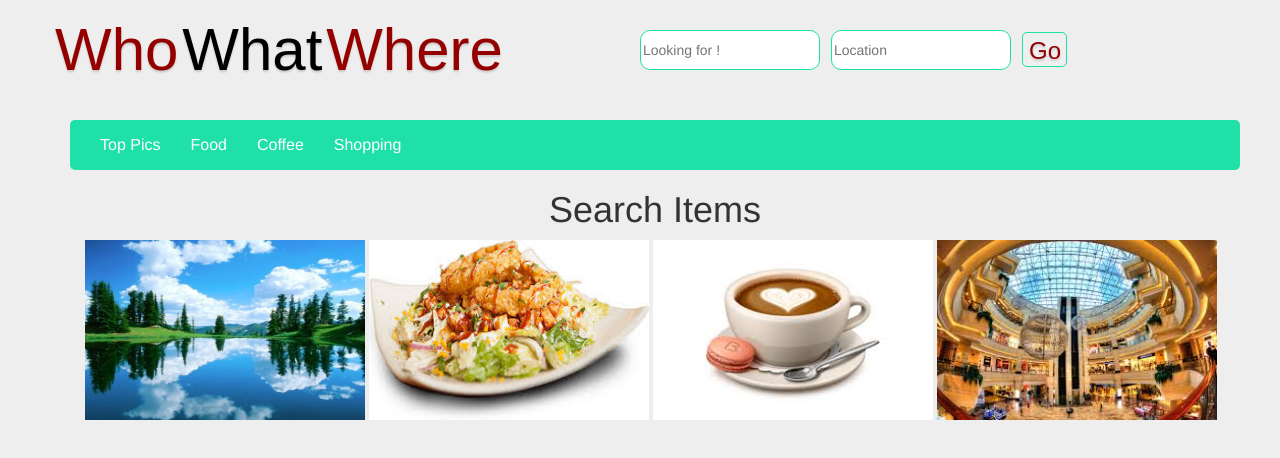
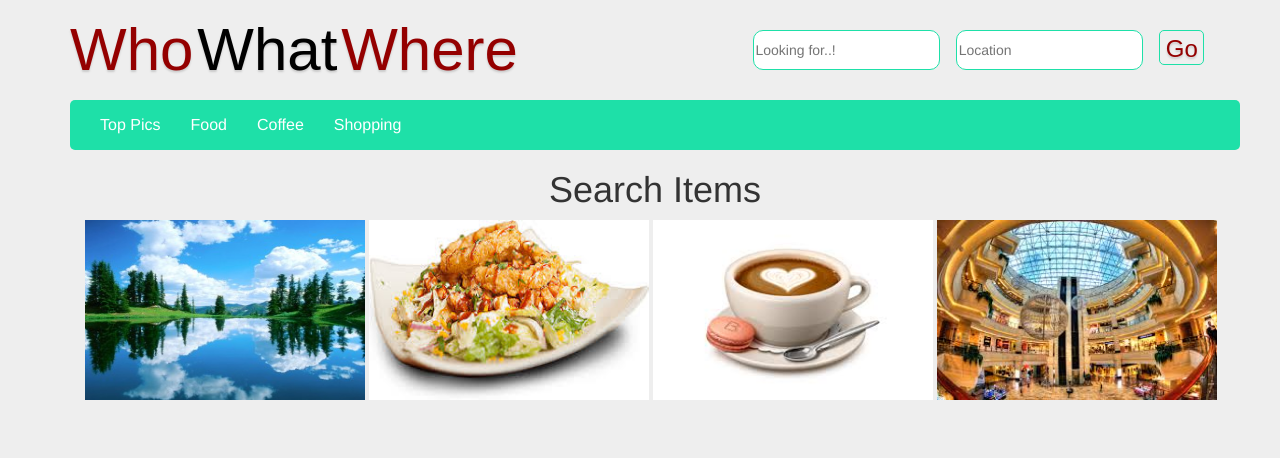
Before and after one commit to chiranjeevipotturu/WhoWhatWhere, a website: page build/index.html in a window 1280 px wide. Drawn offline with Linux system fonts and the light colour scheme; some packages are replaced by stand-ins of ours.

Commit message:
changed styles for go button

```diff
--- a/build/css/styles.css
+++ b/build/css/styles.css
@@ -20,15 +20,7 @@ body{
     text-shadow: 0px 2px 2px #cbcbcb;
 }
 
-.go-logo{
-    color: #940000;
-    font-family: 'Ubuntu', sans-serif;
-    font-weight: normal;
-    font-size: 24px;
-    text-shadow: 0px 2px 2px #cbcbcb;
-}
  .search-for{
-     width: 180px;
      height: 40px;
      border: 1px solid #1ee0a8;
      border-radius: 10px;
@@ -52,10 +44,6 @@ body{
     -o-box-shadow: 0 5px 15px rgba(0,0,0,.5);
     box-shadow: 0 5px 15px rgba(0,0,0,.5);
     background-color: #fff;
-}
-
-.header-con{
-	height: 120px;
 }
 
 .menus{
@@ -96,11 +84,6 @@ a{
     cursor: pointer;
 }
 
-.search-icons{
-    margin-top: -70px;
-    margin-left: 191px;
-}
-
 .button-style{
     height: 35px;
     width: 45px;
@@ -109,18 +92,17 @@ a{
     outline: none;
 }
 .button-place{
-    margin-top: -38px;
-    margin-left: 382px;
+    margin-top: 30px;
 }
-.search-box {
-    width: 500px;
-    min-width: 230px;
-    margin-top: 8px;
-    border-radius: 5px;
-    padding-right: 60px;
-    margin-right: 30px;
-    height: 74px;
+
+.go-logo{
+    color: #940000;
+    font-family: 'Ubuntu', sans-serif;
+    font-weight: normal;
+    font-size: 24px;
+    text-shadow: 0px 2px 2px #cbcbcb;
 }
+
 .default-image{
     width:280px;
     height:180px;
--- a/build/index.html
+++ b/build/index.html
@@ -1,7 +1,7 @@
 <!DOCTYPE html>
 <html ng-app="myApp" lang="en" >
 <head>
-    <title>3w</title>
+    <title>WWW</title>
     <meta name="viewport" content="initial-scale=1.0">
     <meta charset="utf-8">
     <script src="js/lib/jquery.js"></script>
@@ -20,43 +20,34 @@
 
 <!-- Header -->
 <div class="container">
+    <!--Main hedding-->
     <div class="row">
-        <div class="col-lg-6 col-md-6 col-sm-6 col-xs-6 header-con pull-left">
+        <div class="col-xs-12 col-sm-6 col-md-5 col-lg-5 pull-left">
             <span class="logo-who">Who</span>
             <span class="logo-what">What</span>
             <span class="logo-who">Where</span>
         </div>
-
-        <div class="row">
-            <div class="col-lg-6 col-md-6 col-sm-6 col-xs-6 pull-right">
-
-                <div>
-                    <input class="search-for"
-                           ng-model="query"
-                           placeholder="Looking for !">
-                    </input>
+        <!--Searcing inputs and go button-->
+        <div class="pull-right col-xs-12 col-sm-6 col-md-5 col-lg-5">
+            <div class="row">
+                <div class="col-xs-12 col-sm-6 col-md-5 col-lg-5">
+                    <input class="search-for" ng-model="query" placeholder="Looking for..!"/>
                 </div>
 
-                <div class="search-icons">
-                    <input class="search-for"
-                           ng-model="location"
-                           placeholder="Location">
-                    </input>
+                <div class="col-xs-12 col-sm-6 col-md-5 col-lg-5">
+                    <input class="search-for" ng-model="location" placeholder="Location"/>
                 </div>
 
-                <div class="button-place" >
-                    <button class="button-style" ng-click="onSearch()">
-                        <span class="go-logo">Go</span>
-                    </button>
+                <div class="col-xs-12 col-sm-12 col-md-2 col-lg-2 button-place" >
+                    <button class="button-style go-logo" ng-click="onSearch()">Go</button>
                 </div>
-
             </div>
         </div>
     </div>
         <!-- Menus -->
         <div class="container">
             <div class="row">
-                <div class="col-lg-12 col-md-12 col-sm-12 col-xs-12 menus">
+                <div class="col-xs-12 col-lg-12 col-md-12 col-sm-12 menus">
                     <ul class="nav navbar-nav navbar-center" id="cats">
                         <li ng-repeat="menu in menuNames | filter:name" id="{{menu}}">
                             <a href="#/{{menu.name}}" ng-click="upData(menu.name)">{{menu.name}}</a>
@@ -69,5 +60,3 @@
 </div>
 </body>
 </html>
-<!--
-AIzaSyBWFyrs3lwnz_Udbl8dsDnLcW17xYB3594-->
```
